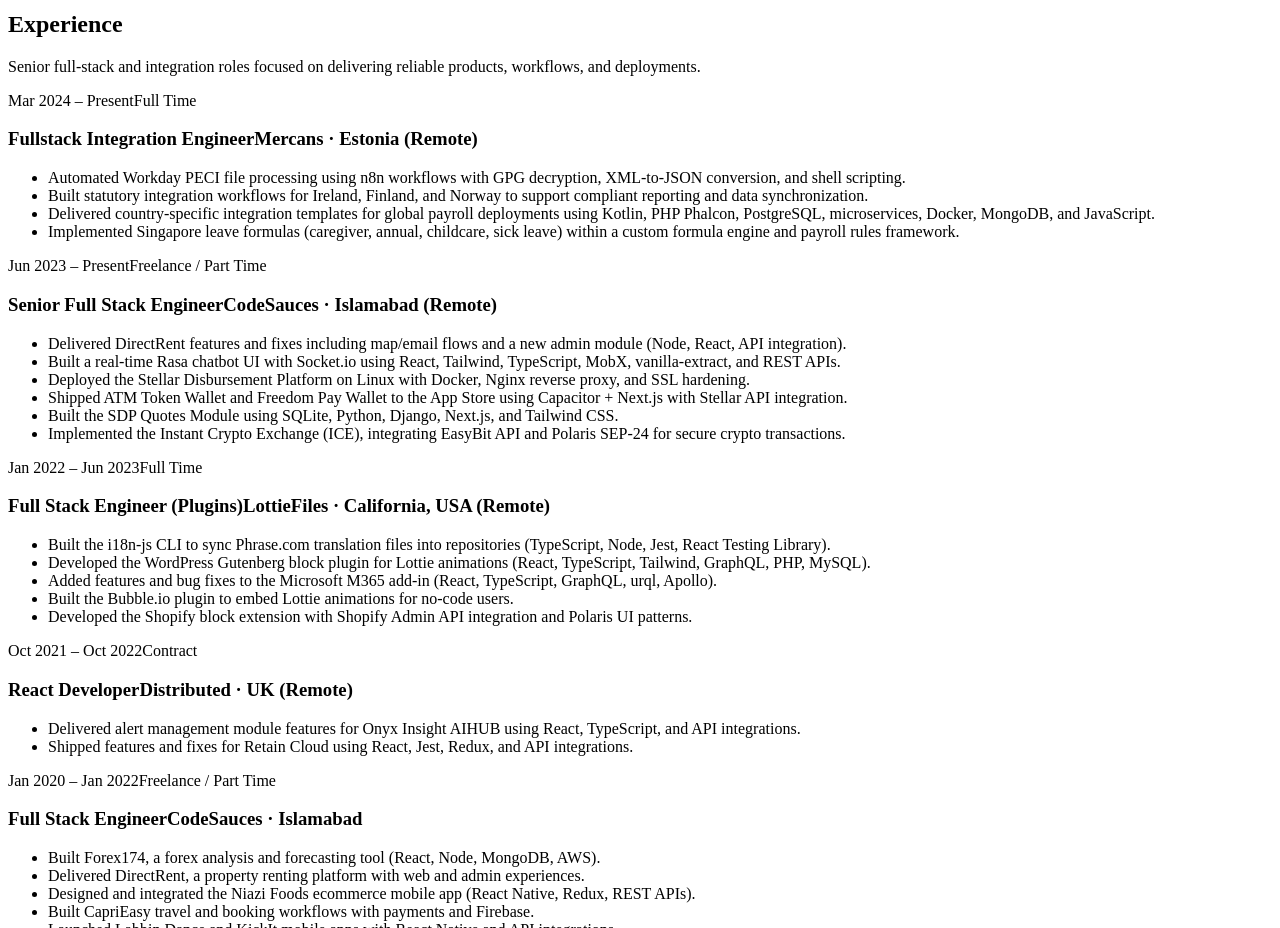
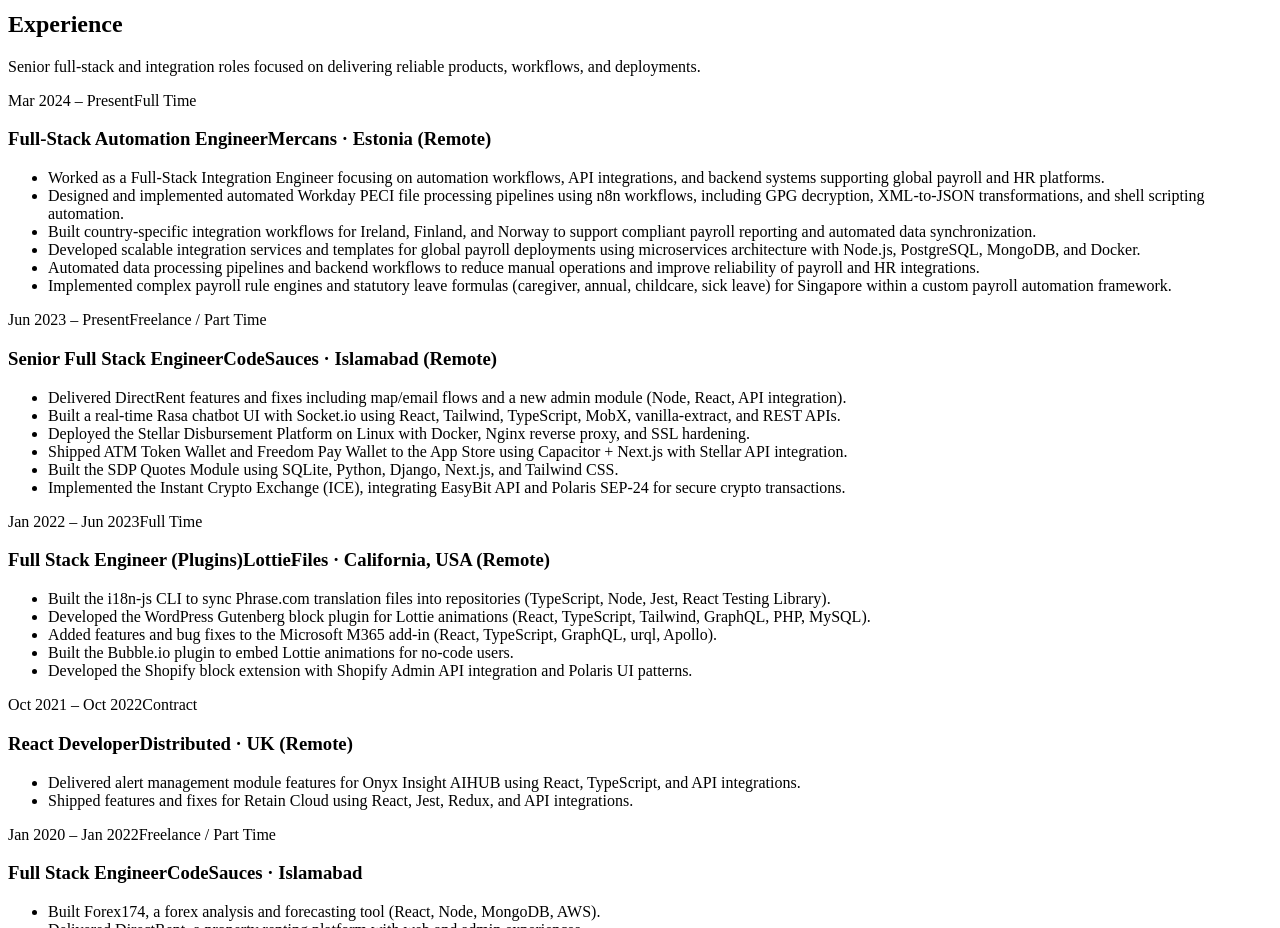
Before and after one commit to LiaqatSaeed/LiaqatSaeed, a React (Vite) app: page / in a window 1280 px wide. Shown: the part 2360-3288 px from the top of the page. Built offline with nearby package versions, Linux system fonts and the light colour scheme.

Commit message:
Fix resume filename for download

```diff
--- a/src/data/profile.ts
+++ b/src/data/profile.ts
@@ -143,14 +143,16 @@
     {
       company: "Mercans",
       location: "Estonia (Remote)",
-      title: "Fullstack Integration Engineer",
+      title: "Full-Stack Automation Engineer",
       dates: "Mar 2024 – Present",
       employmentType: "Full Time",
       highlights: [
-        "Automated Workday PECI file processing using n8n workflows with GPG decryption, XML-to-JSON conversion, and shell scripting.",
-        "Built statutory integration workflows for Ireland, Finland, and Norway to support compliant reporting and data synchronization.",
-        "Delivered country-specific integration templates for global payroll deployments using Kotlin, PHP Phalcon, PostgreSQL, microservices, Docker, MongoDB, and JavaScript.",
-        "Implemented Singapore leave formulas (caregiver, annual, childcare, sick leave) within a custom formula engine and payroll rules framework."
+        "Worked as a Full-Stack Integration Engineer focusing on automation workflows, API integrations, and backend systems supporting global payroll and HR platforms.",
+        "Designed and implemented automated Workday PECI file processing pipelines using n8n workflows, including GPG decryption, XML-to-JSON transformations, and shell scripting automation.",
+        "Built country-specific integration workflows for Ireland, Finland, and Norway to support compliant payroll reporting and automated data synchronization.",
+        "Developed scalable integration services and templates for global payroll deployments using microservices architecture with Node.js, PostgreSQL, MongoDB, and Docker.",
+        "Automated data processing pipelines and backend workflows to reduce manual operations and improve reliability of payroll and HR integrations.",
+        "Implemented complex payroll rule engines and statutory leave formulas (caregiver, annual, childcare, sick leave) for Singapore within a custom payroll automation framework."
       ]
     },
     {
```
Also changed, not shown: 1 other file (tests, documents, lock files or other folders).
